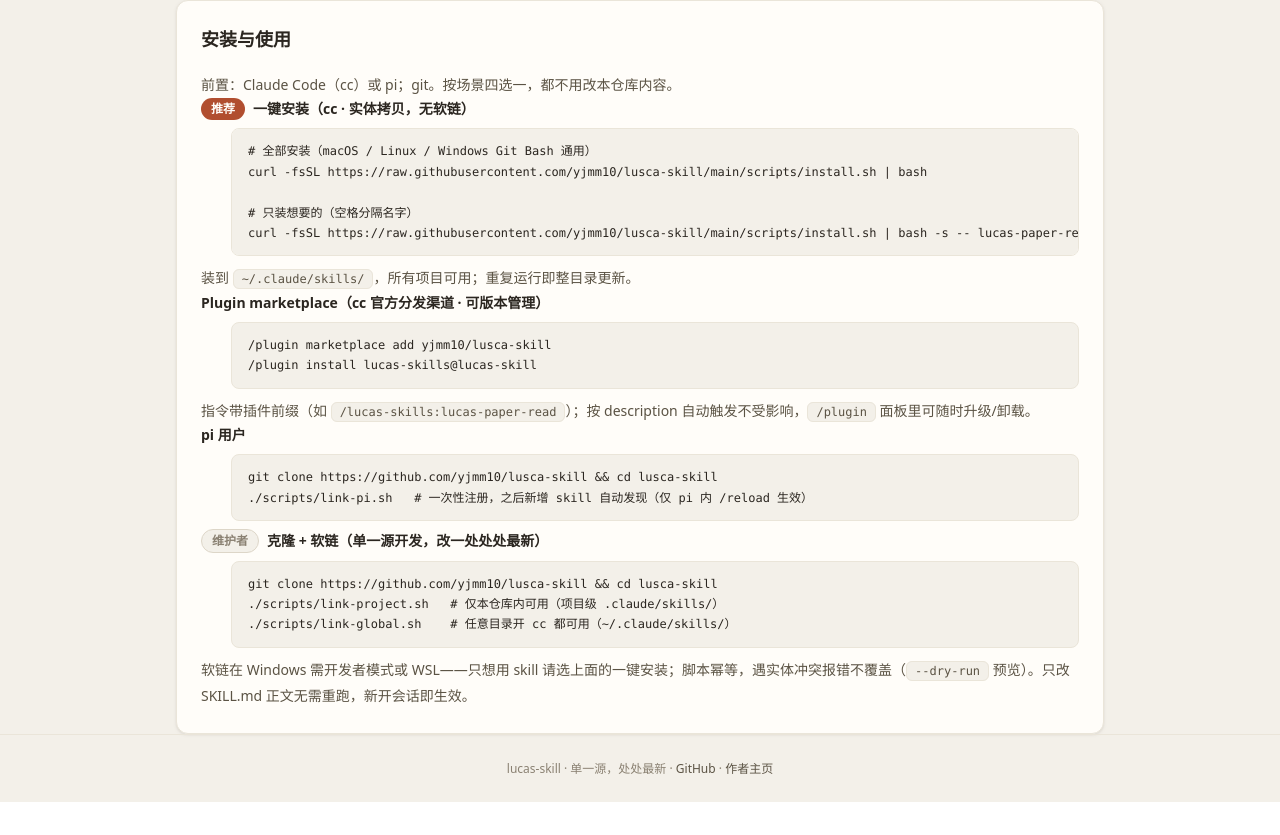
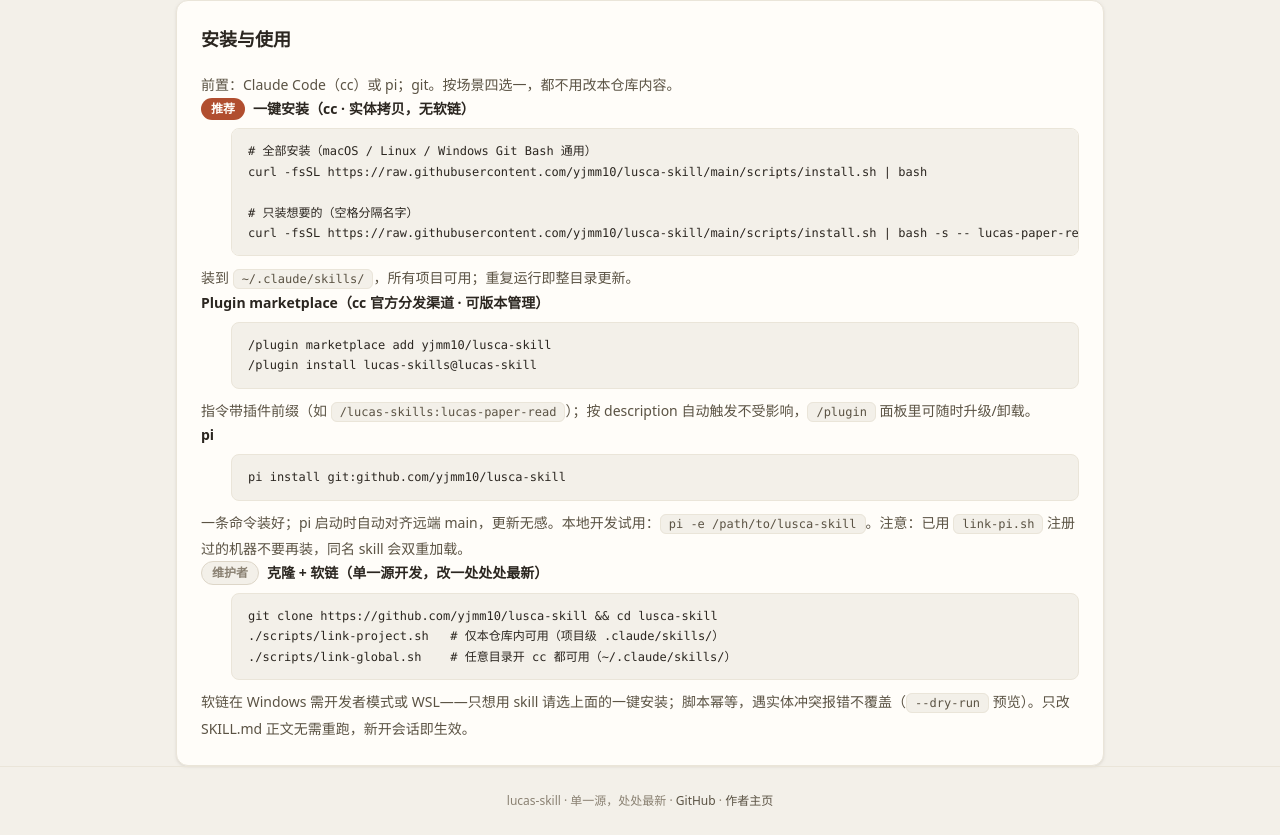
Before and after one commit to yjmm10/lusca-skill, a website: page site/index.html in a window 1280 px wide. Shown: the part 1126-1961 px from the top of the page. Before the commit the page ends 1928 px from the top, so only its background shows below. Drawn offline with Linux system fonts and the light colour scheme; no server answers.

Commit message:
install: pi 安装升级为官方包管理一条命令——pi install git:github.com/yjmm10/lusca-skill（根目录补 pi 包清单 package.json，启动自动对齐远端 main）

```diff
--- a/site/index.html
+++ b/site/index.html
@@ -82,9 +82,9 @@ curl -fsSL https://raw.githubusercontent.com/yjmm10/lusca-skill/main/scripts/ins
       </div>
 
       <div class="method">
-        <h3 class="method-title">pi 用户</h3>
-        <pre class="code-block">git clone https://github.com/yjmm10/lusca-skill &amp;&amp; cd lusca-skill
-./scripts/link-pi.sh   # 一次性注册，之后新增 skill 自动发现（仅 pi 内 /reload 生效）</pre>
+        <h3 class="method-title">pi</h3>
+        <pre class="code-block">pi install git:github.com/yjmm10/lusca-skill</pre>
+        <p class="method-note">一条命令装好；pi 启动时自动对齐远端 main，更新无感。本地开发试用：<code>pi -e /path/to/lusca-skill</code>。注意：已用 <code>link-pi.sh</code> 注册过的机器不要再装，同名 skill 会双重加载。</p>
       </div>
 
       <div class="method">
```
Also changed, not shown: package.json (added, +9 -0 lines), README.md.
